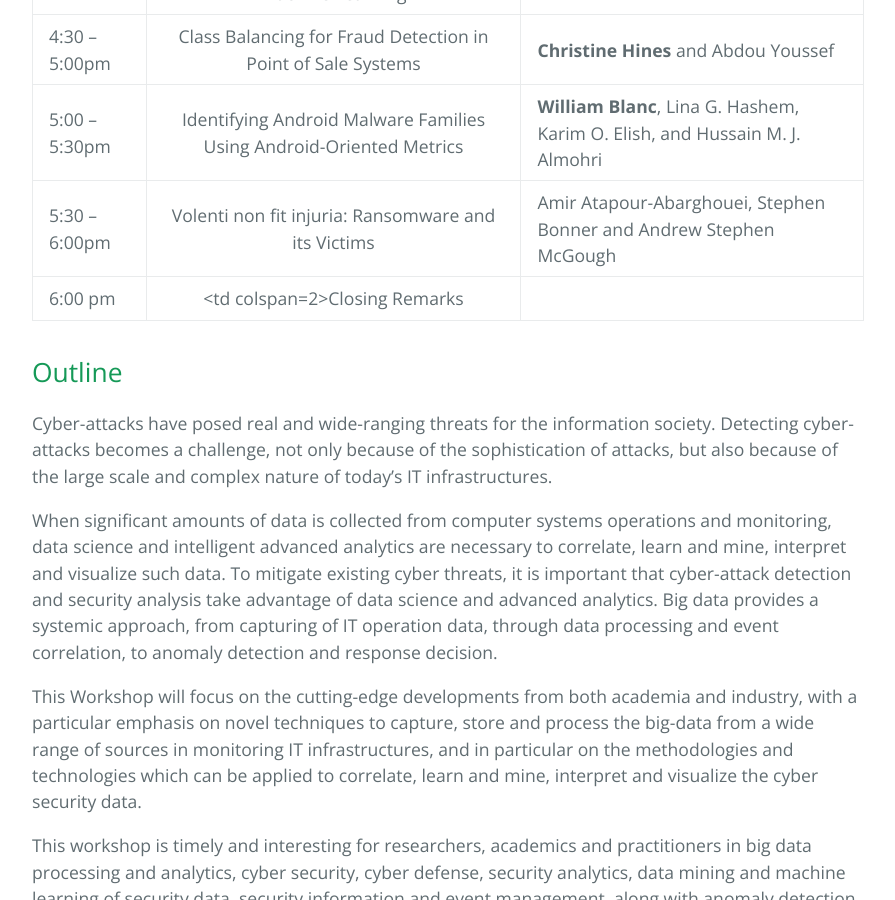
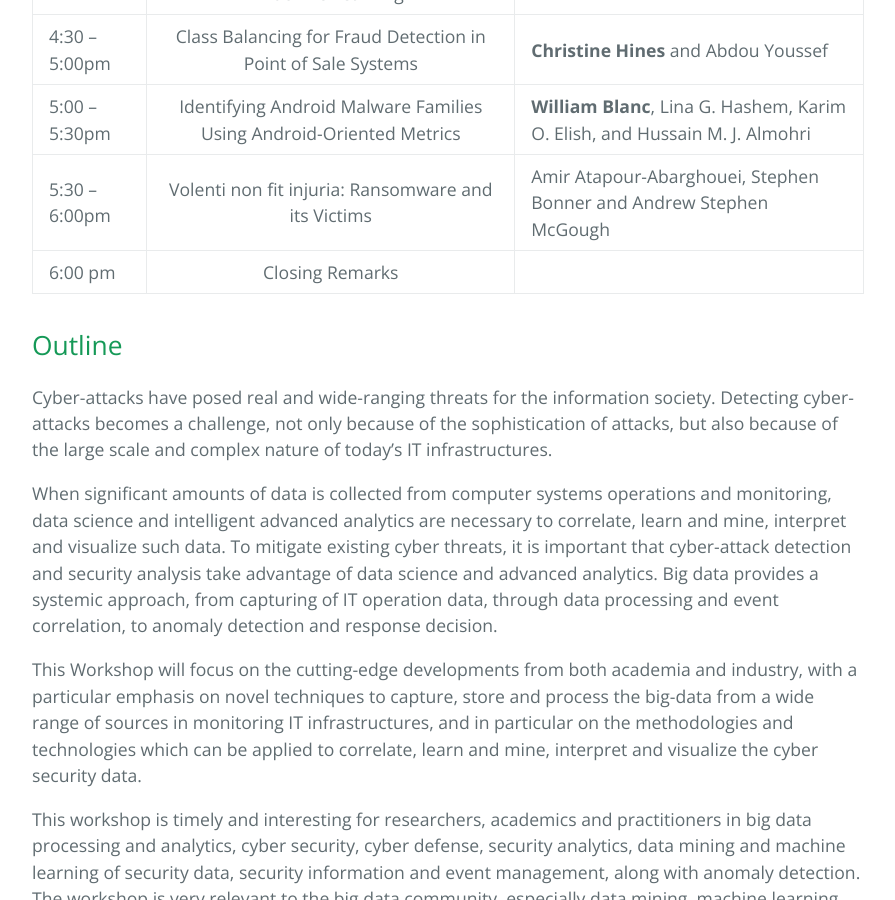
Before and after one commit to bda4cid/bda4cid.github.io, a Jekyll site: the page built from index.md, in a window 1280 px wide and 900 px high, scrolled down 1251 px. Shown: the whole window, without its empty margins (192-1087 px from the left). Built offline with Jekyll 4.4.1, drawn with Linux system fonts in a browser that asks for light colours; our own code applies the rules of GitHub Pages for plain Markdown files; some of the changed lines change nothing that is shown.

Commit message:
fix table 2

```diff
--- a/index.md
+++ b/index.md
@@ -21,7 +21,7 @@ December 9, 2019, Los Angeles, CA, USA
 | 4:30 – 5:00pm | Class Balancing for Fraud Detection in Point of Sale Systems | **Christine Hines** and Abdou Youssef |
 | 5:00 – 5:30pm | Identifying Android Malware Families Using Android-Oriented Metrics | **William Blanc**, Lina G. Hashem, Karim O. Elish, and Hussain M. J. Almohri |
 | 5:30 – 6:00pm | Volenti non fit injuria: Ransomware and its Victims | Amir Atapour-Abarghouei, Stephen Bonner and Andrew Stephen McGough |
-| 6:00 pm | <td colspan=2>Closing Remarks |
+| 6:00 pm | Closing Remarks |
 
 ## Outline
 
```
